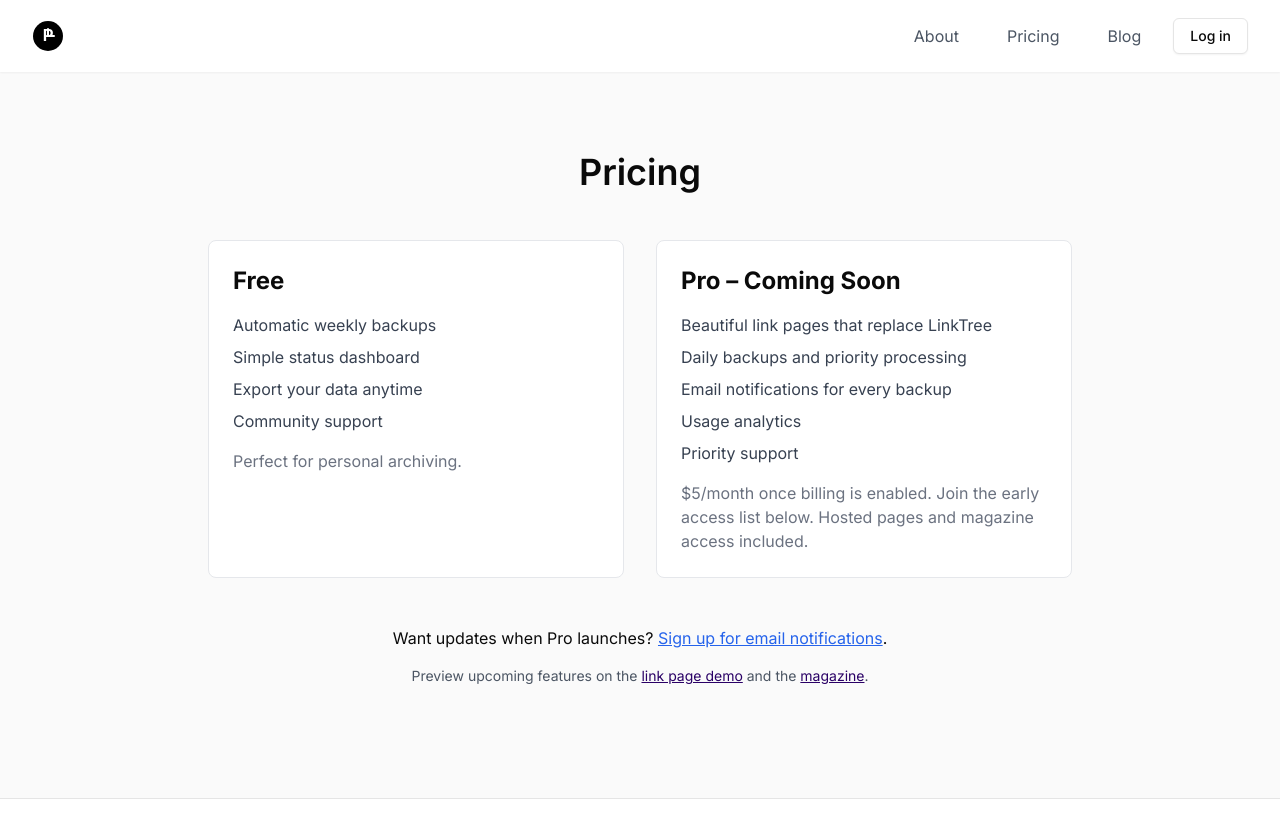
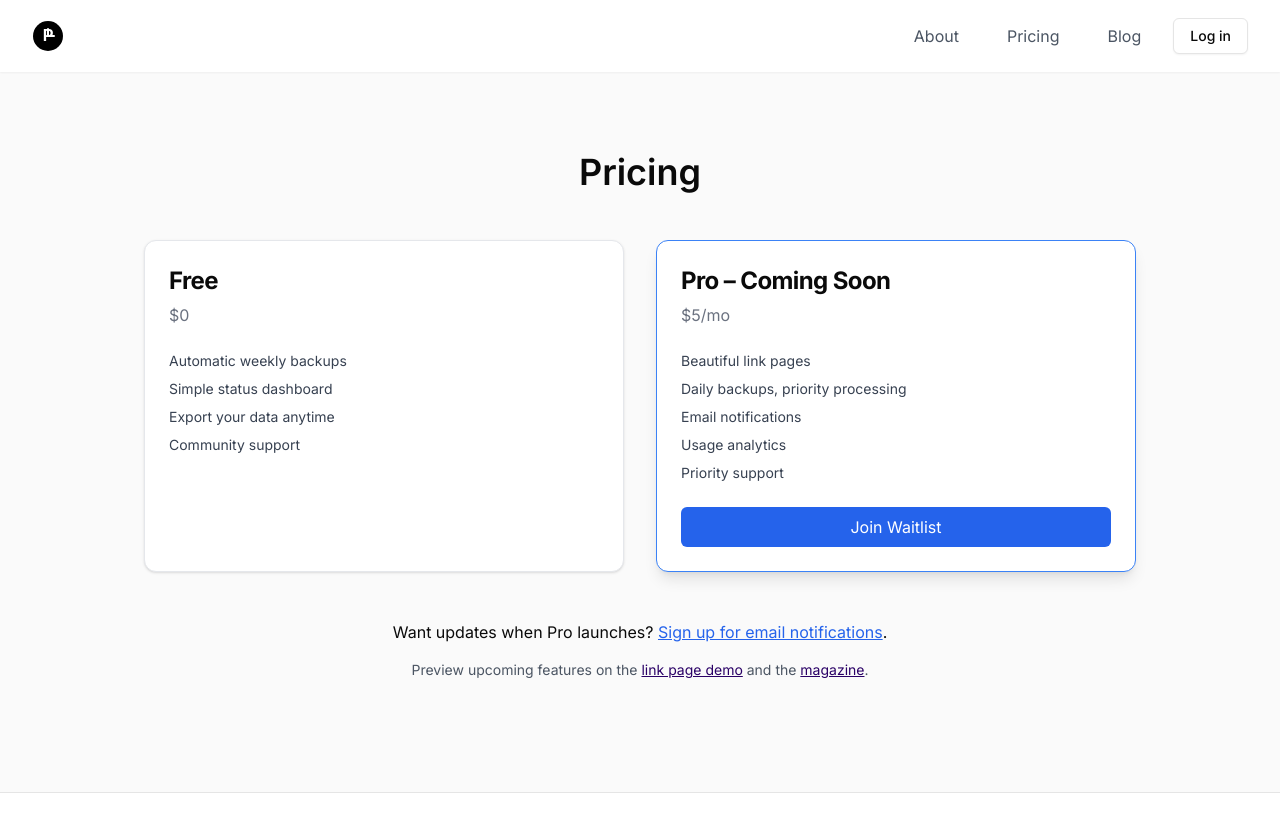
Before and after one commit to jonbell-lot23/pesos, a Next.js app: page /pricing in a window 1280 px wide. Built offline with nearby package versions, Linux system fonts and the light colour scheme; no server answers.

Commit message:
feat: enhance admin dashboard and pricing page

```diff
--- a/app/admin/dashboard/page.tsx
+++ b/app/admin/dashboard/page.tsx
@@ -1,10 +1,11 @@
-import prisma from "@/lib/prismadb";
+"use client";
 
-export const dynamic = "force-dynamic";
+import { useEffect, useState } from "react";
+import { Button } from "@/components/ui/button";
 
 interface LogEntry {
   id: number;
-  timestamp: Date;
+  timestamp: string;
   eventType: string;
   userId?: string | null;
   metadata?: any;
@@ -16,20 +17,51 @@ interface LogEntry {
   source?: string | null;
 }
 
-async function getLogs(): Promise<LogEntry[]> {
-  const logs = await prisma.activityLog.findMany({
-    orderBy: { timestamp: "desc" },
-    take: 100,
-  });
-  return logs;
+interface Stats {
+  newUsers: number;
+  totalLogins: number;
+  errorCount: number;
+  systemUpdates: number;
+  period: string;
 }
 
-export default async function AdminDashboard() {
-  const logs = await getLogs();
+export default function AdminDashboard() {
+  const [logs, setLogs] = useState<LogEntry[]>([]);
+  const [stats, setStats] = useState<Stats | null>(null);
+  const [loading, setLoading] = useState(true);
+
+  const fetchLogs = async () => {
+    setLoading(true);
+    const res = await fetch("/api/admin/activity-logs");
+    const data = await res.json();
+    setLogs(data.logs);
+    setStats(data.stats);
+    setLoading(false);
+  };
+
+  useEffect(() => {
+    fetchLogs();
+    const id = setInterval(fetchLogs, 30000);
+    return () => clearInterval(id);
+  }, []);
 
   return (
     <div className="p-4">
       <h1 className="text-2xl font-bold mb-4">System Logs</h1>
+      {stats && (
+        <div className="flex space-x-4 mb-4 text-sm text-gray-700">
+          <span>New Users: {stats.newUsers}</span>
+          <span>Logins: {stats.totalLogins}</span>
+          <span>Updates: {stats.systemUpdates}</span>
+          <span className="text-red-600">Errors: {stats.errorCount}</span>
+        </div>
+      )}
+      <Button onClick={fetchLogs} className="mb-4" size="sm">
+        Refresh
+      </Button>
+      {loading ? (
+        <div>Loading...</div>
+      ) : (
         <table className="min-w-full text-sm text-left text-gray-800">
           <thead className="border-b border-gray-200">
             <tr>
@@ -62,6 +94,7 @@ export default async function AdminDashboard() {
             ))}
           </tbody>
         </table>
+      )}
     </div>
   );
 }
--- a/app/pricing/page.tsx
+++ b/app/pricing/page.tsx
@@ -2,47 +2,55 @@ export const metadata = {
   title: "Pricing - PESOS",
 };
 
+import PricingCard from "@/components/PricingCard";
+import Link from "next/link";
+
 export default function PricingPage() {
   return (
-    <div className="max-w-4xl mx-auto py-16 px-4">
+    <div className="max-w-5xl mx-auto py-16 px-4">
       <h1 className="text-4xl font-semibold mb-12 text-center">Pricing</h1>
       <div className="grid grid-cols-1 md:grid-cols-2 gap-8">
-        <div className="bg-white border border-gray-200 rounded-lg p-6">
-          <h2 className="text-2xl font-bold mb-4">Free</h2>
-          <ul className="space-y-2 text-gray-700">
-            <li>Automatic weekly backups</li>
-            <li>Simple status dashboard</li>
-            <li>Export your data anytime</li>
-            <li>Community support</li>
-          </ul>
-          <p className="text-gray-500 mt-4">Perfect for personal archiving.</p>
-        </div>
-        <div className="bg-white border border-gray-200 rounded-lg p-6">
-          <h2 className="text-2xl font-bold mb-4">Pro &ndash; Coming Soon</h2>
-          <ul className="space-y-2 text-gray-700">
-            <li>Beautiful link pages that replace LinkTree</li>
-            <li>Daily backups and priority processing</li>
-            <li>Email notifications for every backup</li>
-            <li>Usage analytics</li>
-            <li>Priority support</li>
-          </ul>
-          <p className="text-gray-500 mt-4">
-            $5/month once billing is enabled. Join the early access list below.
-            Hosted pages and magazine access included.
-          </p>
-        </div>
+        <PricingCard
+          title="Free"
+          price="$0"
+          features={[
+            "Automatic weekly backups",
+            "Simple status dashboard",
+            "Export your data anytime",
+            "Community support",
+          ]}
+        />
+        <PricingCard
+          title="Pro – Coming Soon"
+          price="$5/mo"
+          highlight
+          features={[
+            "Beautiful link pages",
+            "Daily backups, priority processing",
+            "Email notifications",
+            "Usage analytics",
+            "Priority support",
+          ]}
+          cta={
+            <Link href="/subscribe" className="w-full">
+              <button className="w-full bg-blue-600 text-white py-2 rounded-md">
+                Join Waitlist
+              </button>
+            </Link>
+          }
+        />
       </div>
       <p className="text-center mt-12">
         Want updates when Pro launches?{' '}
-        <a href="/subscribe" className="text-blue-600 underline">
+        <Link href="/subscribe" className="text-blue-600 underline">
           Sign up for email notifications
-        </a>
+        </Link>
         .
       </p>
       <p className="text-center mt-4 text-sm text-gray-600">
         Preview upcoming features on the{' '}
-        <a href="/link/demo" className="underline">link page demo</a> and the{' '}
-        <a href="/magazine" className="underline">magazine</a>.
+        <Link href="/link/demo" className="underline">link page demo</Link> and the{' '}
+        <Link href="/magazine" className="underline">magazine</Link>.
       </p>
     </div>
   );
--- /dev/null
+++ b/components/PricingCard.tsx
@@ -0,0 +1,33 @@
+import { Card, CardHeader, CardTitle, CardContent, CardFooter } from "@/components/ui/card";
+import { Button } from "@/components/ui/button";
+
+interface PricingCardProps {
+  title: string;
+  price?: string;
+  features: string[];
+  highlight?: boolean;
+  cta?: React.ReactNode;
+}
+
+export default function PricingCard({ title, price, features, highlight, cta }: PricingCardProps) {
+  return (
+    <Card
+      className={highlight ? "border-blue-500 shadow-lg" : "border-gray-200"}
+    >
+      <CardHeader>
+        <CardTitle className="text-2xl font-bold">
+          {title}
+        </CardTitle>
+        {price && <div className="text-gray-500 mt-1">{price}</div>}
+      </CardHeader>
+      <CardContent>
+        <ul className="space-y-2 text-sm text-gray-700">
+          {features.map((f) => (
+            <li key={f}>{f}</li>
+          ))}
+        </ul>
+      </CardContent>
+      {cta && <CardFooter>{cta}</CardFooter>}
+    </Card>
+  );
+}
```
Also changed, not shown: 2 other files (tests, documents, lock files or other folders). Lines whose indentation alone changed are shown as unchanged.
